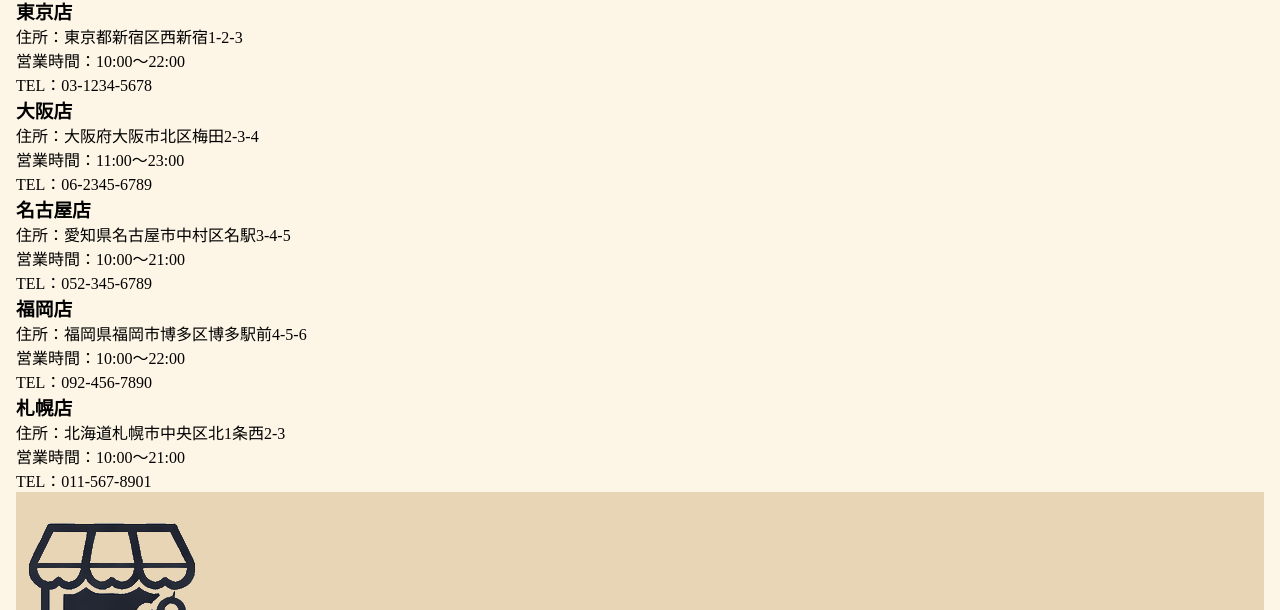
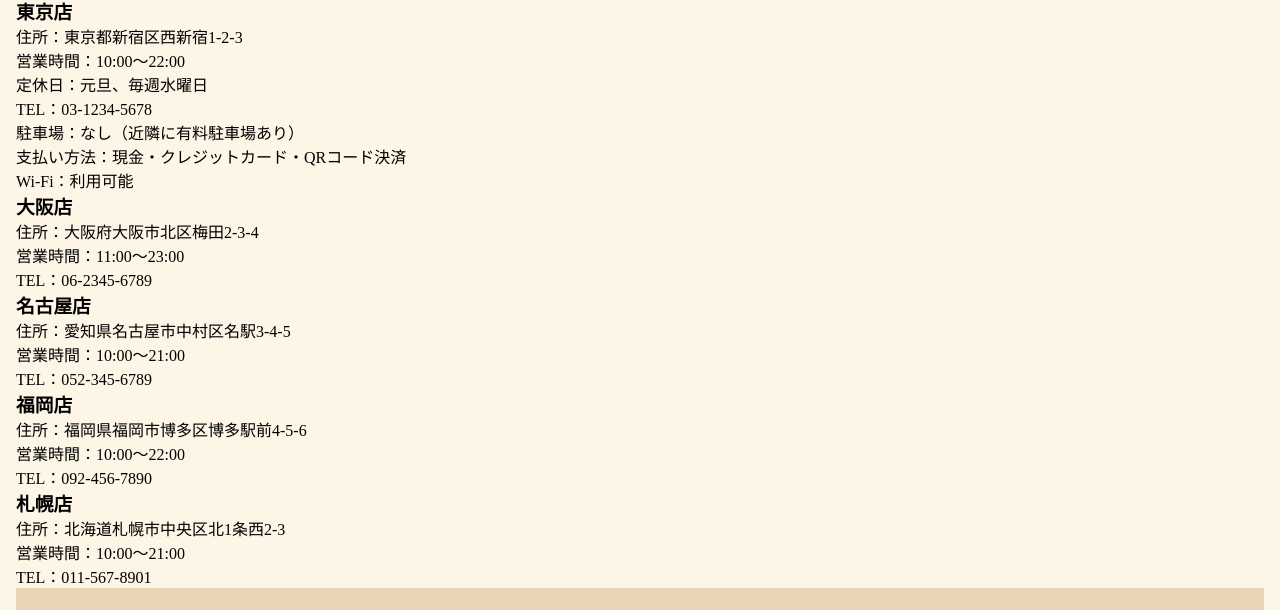
Before and after one commit to N-sho-code/homepage_practice3, a plain HTML site: page about.html in a window 1280 px wide. Shown: the part 190-800 px from the top of the page. Drawn offline with Linux system fonts and the light colour scheme.

Commit message:
20261115＿店の情報追加

```diff
--- a/about.html
+++ b/about.html
@@ -36,7 +36,11 @@
             <h3>東京店</h3>
             <p>住所：東京都新宿区西新宿1-2-3</p>
             <p>営業時間：10:00〜22:00</p>
+            <p>定休日：元旦、毎週水曜日</p>
             <p>TEL：03-1234-5678</p>
+            <p>駐車場：なし（近隣に有料駐車場あり）</p>
+            <p>支払い方法：現金・クレジットカード・QRコード決済</p>
+            <p>Wi-Fi：利用可能</p>
         </div>
 
         <div class="shop">
```
